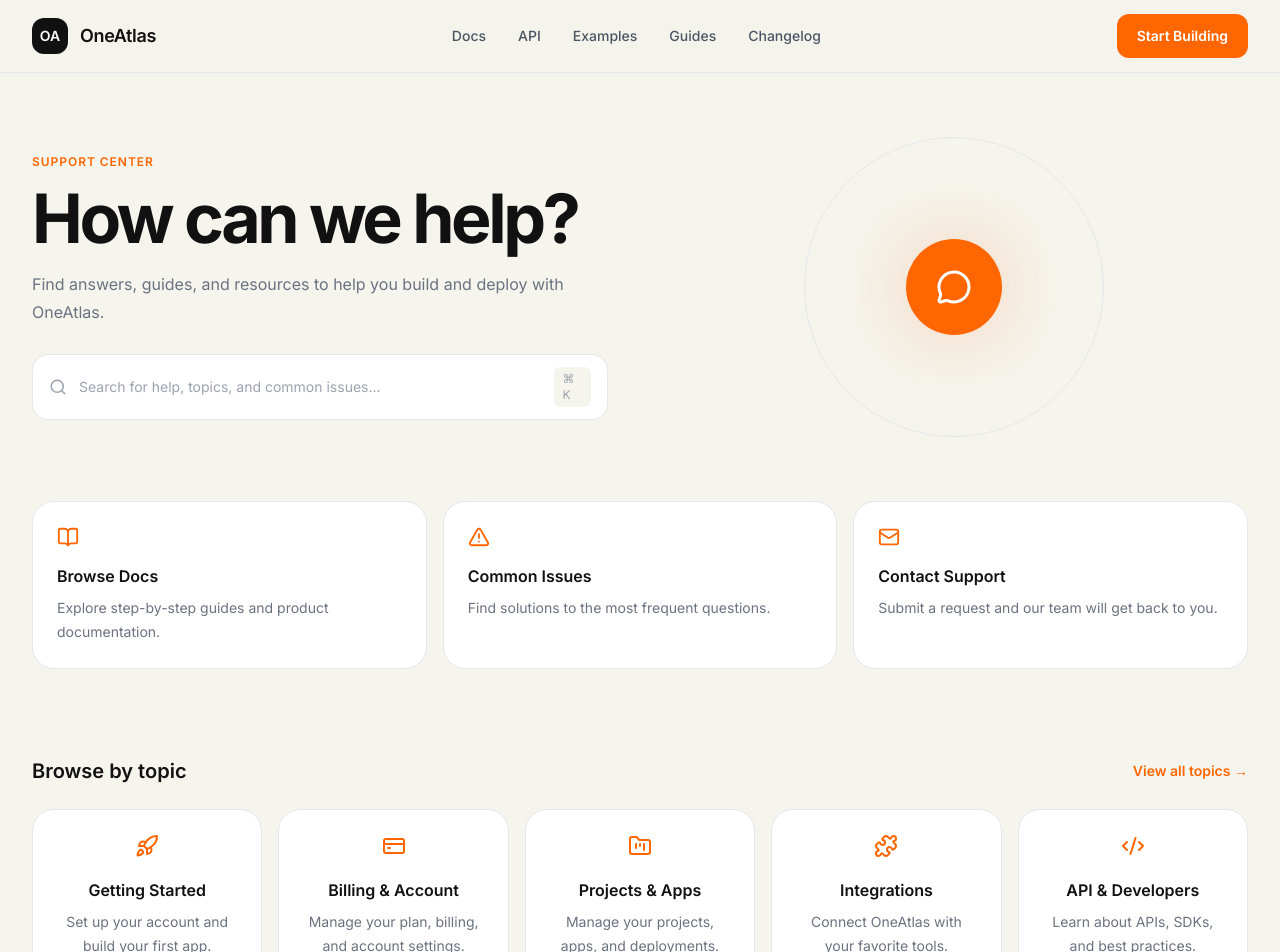
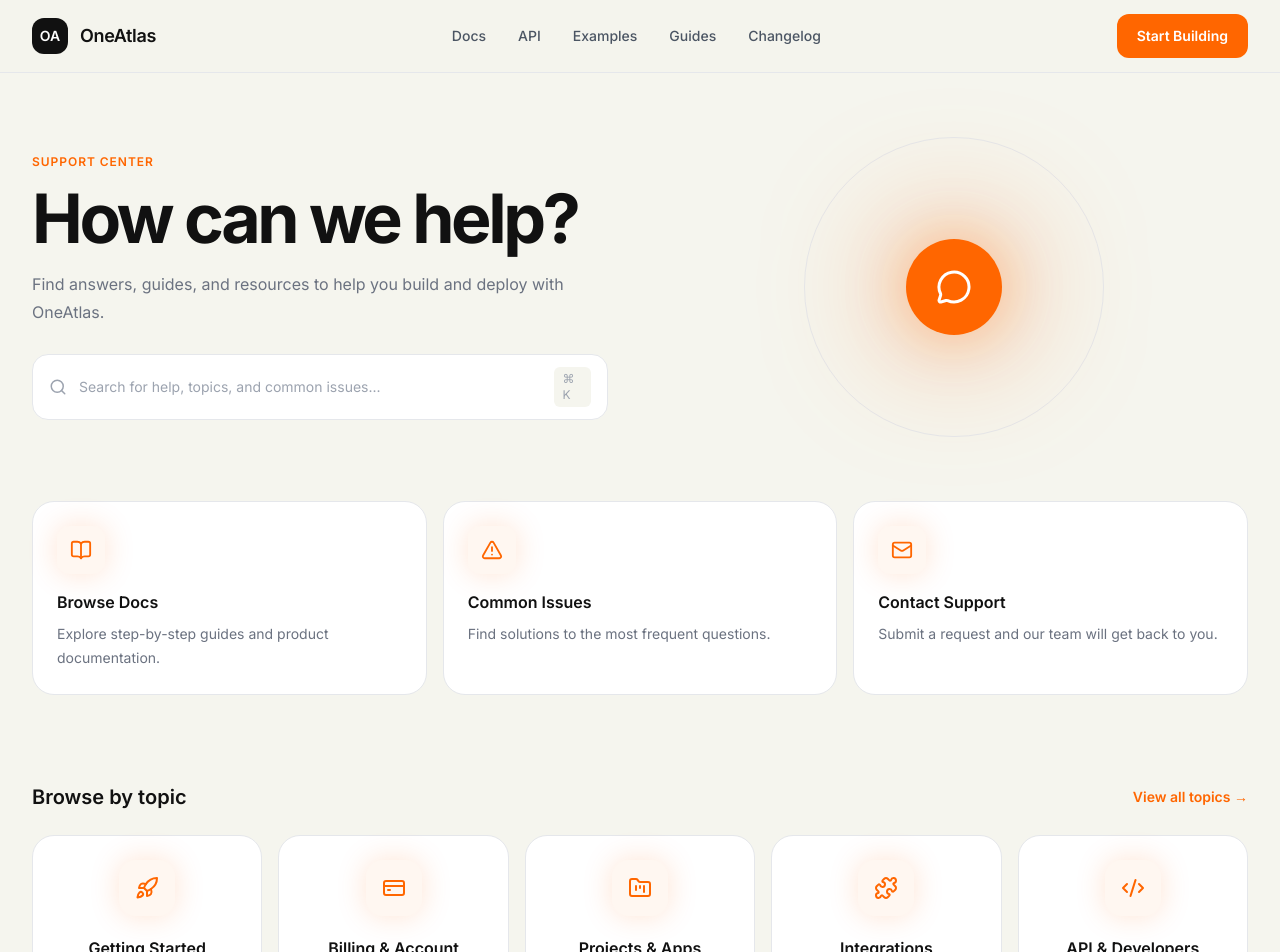
Before and after one commit to sarvagya0503/oneatlas-runtime, a Next.js app: page /support in a window 1280 px wide. Shown: the top 952 px of the page. Built offline with nearby package versions, Linux system fonts and the light colour scheme.

Commit message:
Enhance support page with icon glow effects

```diff
--- a/app/support/page.tsx
+++ b/app/support/page.tsx
@@ -133,9 +133,9 @@
 
         <div className="hidden justify-center md:flex">
           <div className="relative h-[300px] w-[300px] rounded-full border border-[#E5E7EB]">
-            <div className="absolute left-1/2 top-1/2 h-28 w-28 -translate-x-1/2 -translate-y-1/2 rounded-full bg-[#FF6600]/20 blur-2xl" />
+           <div className="absolute left-1/2 top-1/2 h-36 w-36 -translate-x-1/2 -translate-y-1/2 rounded-full bg-[#FF6600]/30 blur-3xl" />
 
-            <div className="absolute left-1/2 top-1/2 flex h-24 w-24 -translate-x-1/2 -translate-y-1/2 items-center justify-center rounded-full bg-[#FF6600] text-white">
+            <div className="absolute left-1/2 top-1/2 flex h-24 w-24 -translate-x-1/2 -translate-y-1/2 items-center justify-center rounded-full bg-[#FF6600] text-white shadow-[0_0_60px_rgba(255,102,0,0.35)]">
               <MessageCircle size={36} />
             </div>
           </div>
@@ -147,10 +147,13 @@
           {quickActions.map((item) => (
             <div
               key={item.title}
-              className="rounded-[22px] border border-[#E5E7EB] bg-white p-6 transition hover:-translate-y-1 hover:border-[#FF6600]"
+              className="group rounded-[22px] border border-[#E5E7EB] bg-white p-6 transition hover:-translate-y-1 hover:border-[#FF6600]"
             >
-              <div className="mb-4 text-[#FF6600]">{item.icon}</div>
-
+             <div className="mb-4">
+  <div className="flex h-12 w-12 items-center justify-center rounded-xl bg-[#FFF7F1] text-[#FF6600] shadow-[0_0_30px_rgba(255,102,0,0.18)] transition duration-300 group-hover:shadow-[0_0_40px_rgba(255,102,0,0.25)]">
+    {item.icon}
+  </div>
+</div>
               <h3 className="font-semibold">{item.title}</h3>
 
               <p className="mt-2 text-sm leading-6 text-[#6B7280]">
@@ -174,11 +177,13 @@
           {topics.map((topic) => (
             <div
               key={topic.title}
-              className="rounded-[22px] border border-[#E5E7EB] bg-white p-6 text-center transition hover:-translate-y-1 hover:border-[#FF6600]"
+              className="group rounded-[22px] border border-[#E5E7EB] bg-white p-6 text-center transition hover:-translate-y-1 hover:border-[#FF6600]"
             >
-              <div className="flex justify-center text-[#FF6600]">
-                {topic.icon}
-              </div>
+              <div className="flex justify-center">
+  <div className="flex h-14 w-14 items-center justify-center rounded-2xl bg-[#FFF7F1] text-[#FF6600] shadow-[0_0_30px_rgba(255,102,0,0.18)] transition duration-300 group-hover:shadow-[0_0_45px_rgba(255,102,0,0.28)]">
+    {topic.icon}
+  </div>
+</div>
 
               <h3 className="mt-5 font-semibold">{topic.title}</h3>
 
@@ -215,10 +220,9 @@
         </div>
 
         <div className="rounded-[24px] border border-[#E5E7EB] bg-white p-7">
-          <div className="mb-5 flex h-12 w-12 items-center justify-center rounded-2xl bg-[#FFF7F1] text-[#FF6600]">
-            <MessageCircle size={24} />
-          </div>
-
+          <div className="mb-5 flex h-14 w-14 items-center justify-center rounded-2xl bg-[#FFF7F1] text-[#FF6600] shadow-[0_0_35px_rgba(255,102,0,0.22)]">
+  <MessageCircle size={24} />
+</div>
           <h3 className="text-xl font-semibold">Still need help?</h3>
 
           <p className="mt-3 text-sm leading-6 text-[#6B7280]">
```
